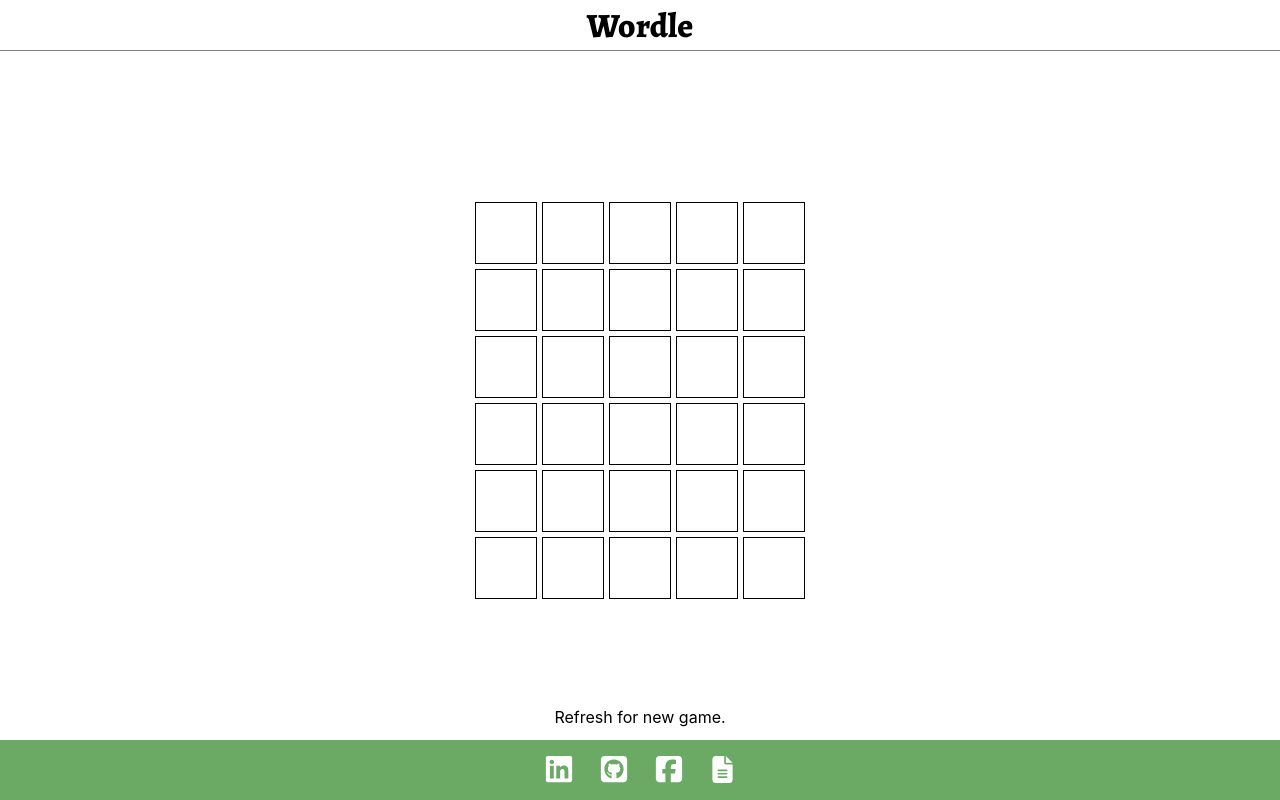
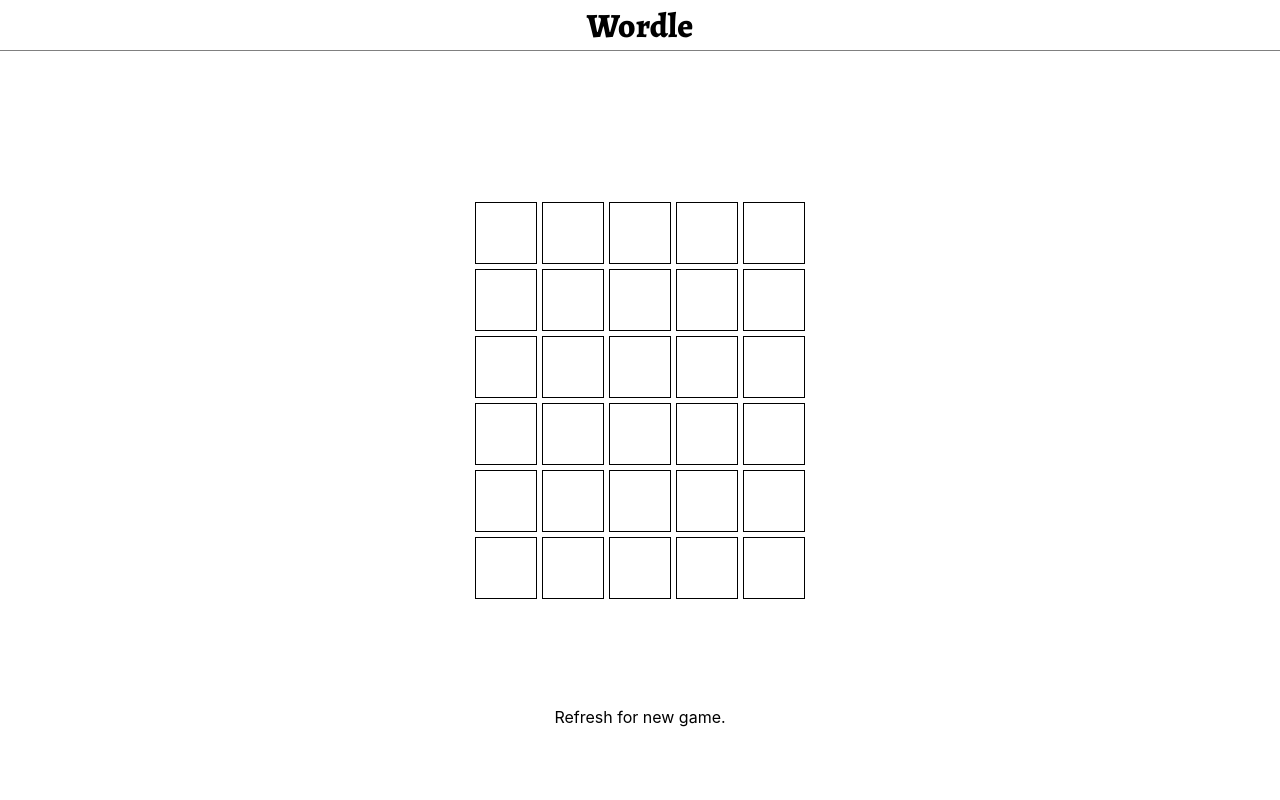
Before and after one commit to JamesL1408/Wordle-Clone, a Next.js app: page / in a window 1280 px wide. Built offline with nearby package versions, Linux system fonts and the light colour scheme.

Commit message:
first commit

```diff
--- a/pages/index.js
+++ b/pages/index.js
@@ -94,12 +94,7 @@
 
       <h2 className='refresh'>Refresh for new game.</h2>
 
-      <div className='footer'>
-        <a target='_blank' href="https://www.linkedin.com/in/james-llewellyn-5b0229241/"><FontAwesomeIcon className='icon' icon={faLinkedin}/></a>
-        <a target='_blank' href="https://github.com/JamesL1408/"><FontAwesomeIcon className='icon' icon={faGithubSquare}/></a>
-        <a target='_blank' href="https://www.facebook.com/james.llewellyn.14"><FontAwesomeIcon className='icon' icon={faFacebookSquare}/></a>
-        <a  target='_blank' download href="/CVJames.pdf"><FontAwesomeIcon className='iconpdf' icon={faFileLines}/></a>
-      </div>
+
 
     </div>
   )
```
